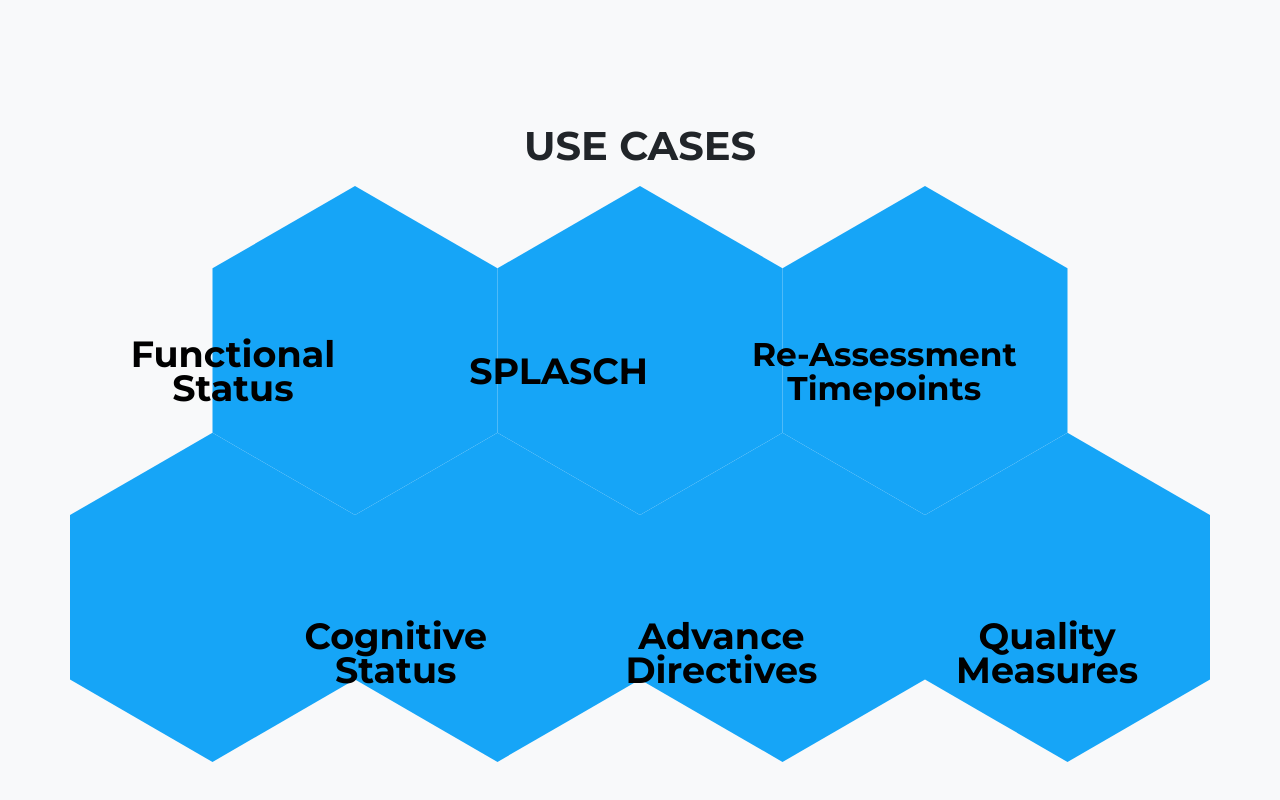
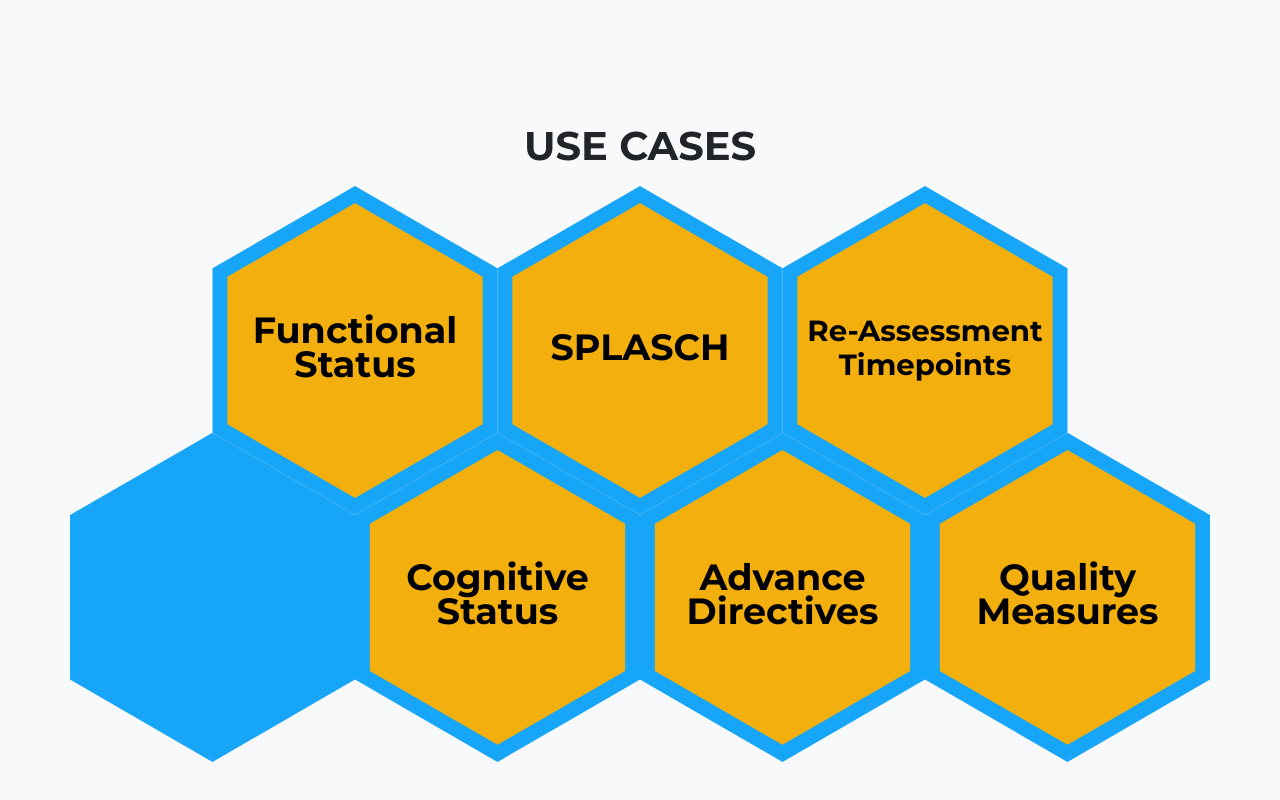
Before and after one commit to paciowg/pacio-website, a plain HTML site: page index.html in a window 1280 px wide. Shown: the part 1820-2620 px from the top of the page. Drawn offline with nearby package versions, Linux system fonts and the light colour scheme; a web font is replaced by a local one.

Commit message:
fixed text labels for hexagons

```diff
--- a/index.html
+++ b/index.html
@@ -109,33 +109,33 @@
                                 <polygon class="honeycomb-big" points="87.5,21.65 75.0,28.87 75.0,43.3 87.5,50.52 100.0,43.3 100.0,28.87"/>
                             </a>
                             <a href="functional_status.html">
-
-                                <text class="honeycomb-heading" x="14.29" y="15.0" fill="black" font-size="0.2em" text-align="center" text-anchor="middle" dominant-baseline="middle">Functional</text>
-                                <text class="honeycomb-heading" x="14.29" y="18.0" fill="black" font-size="0.2em" text-align="center" text-anchor="middle" dominant-baseline="middle">Status</text>
+                                <polygon class="honeycomb-use-case" points="25.0,1.5 13.8,7.97 13.8,20.9 25.0,27.37 36.2,20.9 36.2,7.97"/>
+                                <text class="honeycomb-heading" x="25.0" y="12.93" fill="black" font-size="0.2em" text-align="center" text-anchor="middle" dominant-baseline="middle">Functional</text>
+                                <text class="honeycomb-heading" x="25.0" y="15.93" fill="black" font-size="0.2em" text-align="center" text-anchor="middle" dominant-baseline="middle">Status</text>
                             </a>
                             <a href="splasch.html">
-
-                                <text class="honeycomb-heading" x="42.86" y="16.50" fill="black" font-size="0.2em" text-align="center" text-anchor="middle" dominant-baseline="middle">SPLASCH</text>
+                                <polygon class="honeycomb-use-case" points="50.0,1.5 38.8,7.97 38.8,20.9 50.0,27.37 61.2,20.9 61.2,7.97"/>
+                                <text class="honeycomb-heading" x="50.0" y="14.43" fill="black" font-size="0.2em" text-align="center" text-anchor="middle" dominant-baseline="middle">SPLASCH</text>
                             </a>
                             <a href="re-assessment-timepoints.html">
-
-                                <text class="honeycomb-heading" x="71.43" y="15.0" fill="black" font-size="0.18em" text-align="center" text-anchor="middle" dominant-baseline="middle">Re-Assessment</text>
-                                <text class="honeycomb-heading" x="71.43" y="18.0" fill="black" font-size="0.18em" text-align="center" text-anchor="middle" dominant-baseline="middle">Timepoints</text>
+                                <polygon class="honeycomb-use-case" points="75.0,1.5 63.8,7.97 63.8,20.9 75.0,27.37 86.2,20.9 86.2,7.97"/>
+                                <text class="honeycomb-heading" x="75.0" y="12.93" fill="black" font-size="0.16em" text-align="center" text-anchor="middle" dominant-baseline="middle">Re-Assessment</text>
+                                <text class="honeycomb-heading" x="75.0" y="15.93" fill="black" font-size="0.16em" text-align="center" text-anchor="middle" dominant-baseline="middle">Timepoints</text>
                             </a>
                             <a href="cognitive-status.html">
-
-                                <text class="honeycomb-heading" x="28.57" y="39.74" fill="black" font-size="0.2em" text-align="center" text-anchor="middle" dominant-baseline="middle">Cognitive</text>
-                                <text class="honeycomb-heading" x="28.57" y="42.74" fill="black" font-size="0.2em" text-align="center" text-anchor="middle" dominant-baseline="middle">Status</text>
+                                <polygon class="honeycomb-use-case" points="37.5,23.15 26.3,29.62 26.3,42.55 37.5,49.02 48.7,42.55 48.7,29.62"/>
+                                <text class="honeycomb-heading" x="37.5" y="34.58" fill="black" font-size="0.2em" text-align="center" text-anchor="middle" dominant-baseline="middle">Cognitive</text>
+                                <text class="honeycomb-heading" x="37.5" y="37.58" fill="black" font-size="0.2em" text-align="center" text-anchor="middle" dominant-baseline="middle">Status</text>
                             </a>
                             <a href="advance-directives.html">
-
-                                <text class="honeycomb-heading" x="57.14" y="39.74" fill="black" font-size="0.2em" text-align="center" text-anchor="middle" dominant-baseline="middle">Advance</text>
-                                <text class="honeycomb-heading" x="57.14" y="42.74" fill="black" font-size="0.2em" text-align="center" text-anchor="middle" dominant-baseline="middle">Directives</text>
+                                <polygon class="honeycomb-use-case" points="62.5,23.15 51.3,29.62 51.3,42.55 62.5,49.02 73.7,42.55 73.7,29.62"/>
+                                <text class="honeycomb-heading" x="62.5" y="34.58" fill="black" font-size="0.2em" text-align="center" text-anchor="middle" dominant-baseline="middle">Advance</text>
+                                <text class="honeycomb-heading" x="62.5" y="37.58" fill="black" font-size="0.2em" text-align="center" text-anchor="middle" dominant-baseline="middle">Directives</text>
                             </a>
                             <a href="quality_measures.html">
-
-                                <text class="honeycomb-heading" x="85.71" y="39.74" fill="black" font-size="0.2em" text-align="center" text-anchor="middle" dominant-baseline="middle">Quality</text>
-                                <text class="honeycomb-heading" x="85.71" y="42.74" fill="black" font-size="0.2em" text-align="center" text-anchor="middle" dominant-baseline="middle">Measures</text>
+                                <polygon class="honeycomb-use-case" points="87.5,23.15 76.3,29.62 76.3,42.55 87.5,49.02 98.7,42.55 98.7,29.62"/>
+                                <text class="honeycomb-heading" x="87.5" y="34.58" fill="black" font-size="0.2em" text-align="center" text-anchor="middle" dominant-baseline="middle">Quality</text>
+                                <text class="honeycomb-heading" x="87.5" y="37.58" fill="black" font-size="0.2em" text-align="center" text-anchor="middle" dominant-baseline="middle">Measures</text>
                             </a>
                         </svg>
                     </div>
```
